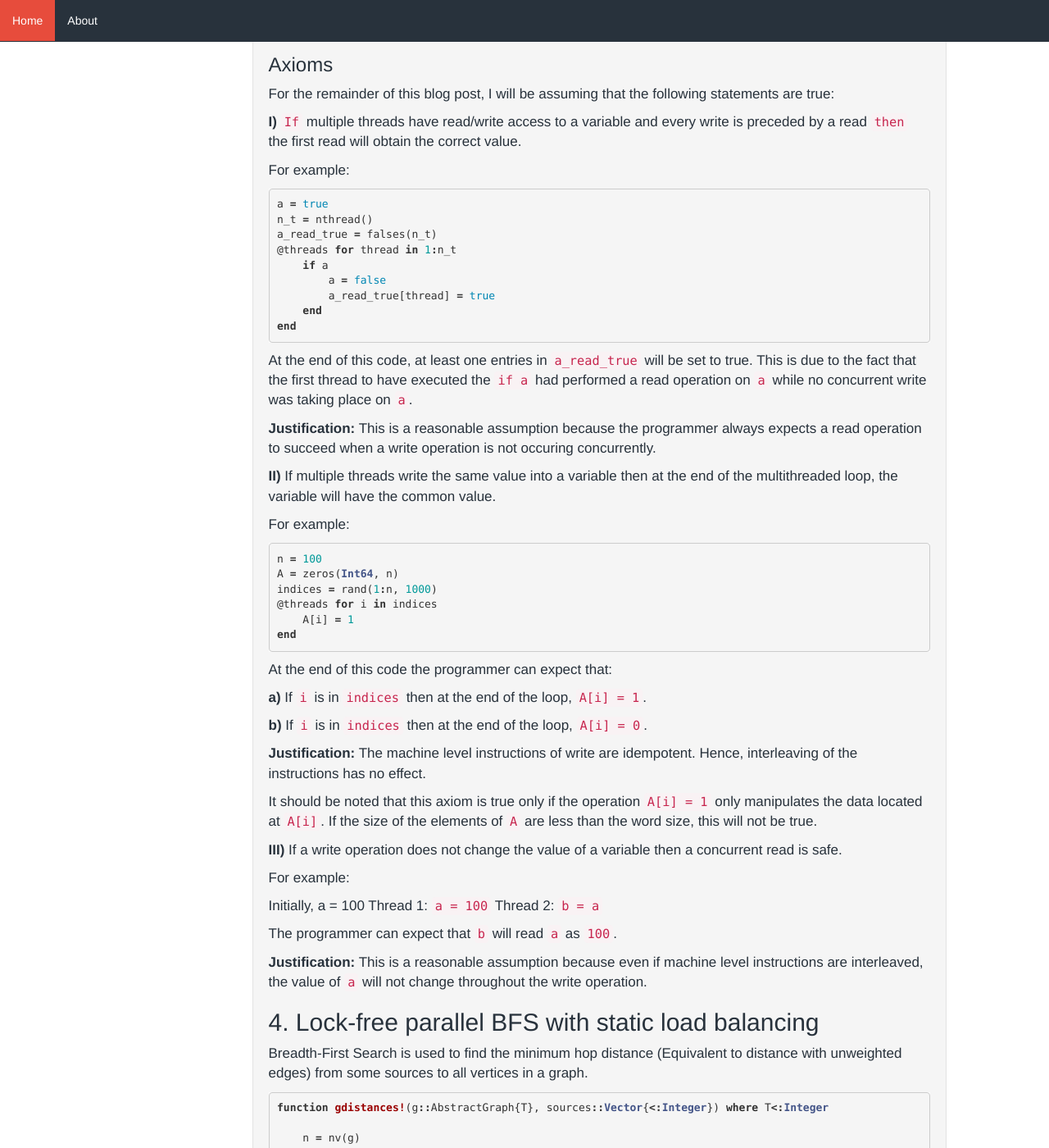
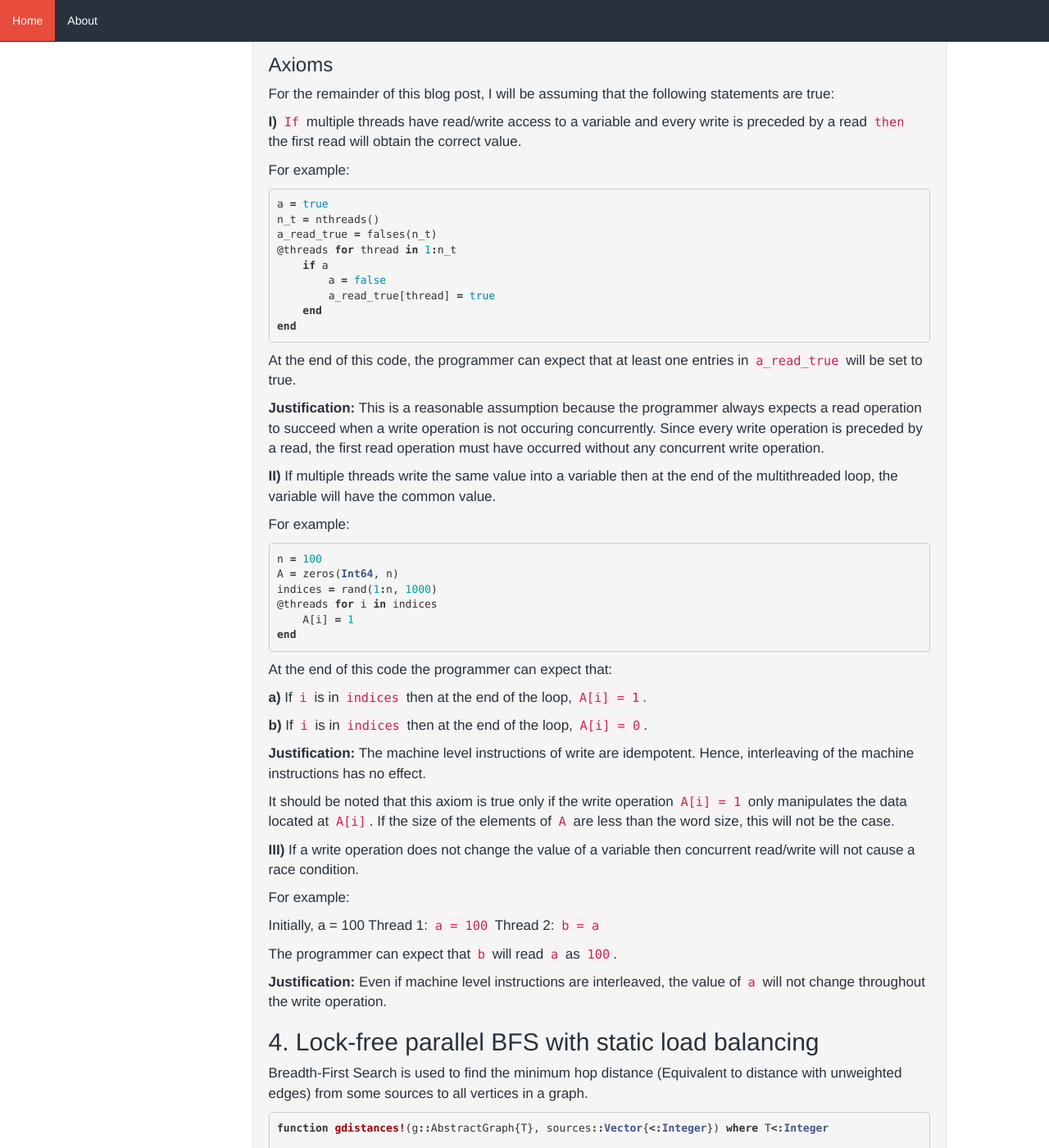
Before and after one commit to SohamTamba/GSoC, a Jekyll site: the page built from _posts/2018-07-23-weeks-9-to-10.markdown, in a window 1280 px wide and 1400 px high, scrolled down 3215 px. Shown: the whole window at 82% size. Built offline with Jekyll 4.4.1, drawn with Linux system fonts in a browser that asks for light colours; some of the changed text lies outside the part shown.

Commit message:
Update 2018-07-23-weeks-9-to-10.markdown

```diff
--- a/_posts/2018-07-23-weeks-9-to-10.markdown
+++ b/_posts/2018-07-23-weeks-9-to-10.markdown
@@ -88,9 +88,9 @@ the first read instruction sets `R_1` and `R_2` to the initial value of `a` (Los
 **Interleaving of Memory Read/Write**
 
 If the data size is greater than the word size then
-a single high level read/write operation will be borken upto into multiple machine level read/write operations.
+a single high level read/write operation will be broken up into multiple machine level read/write operations.
 
-For example, If variable `a` is of size `16-bit` and the word size is `8-bit` then a single Julia write on `a` will consist of two machine level writes as a single machine level write can change `8 bits`.
+For example, If variable `a` is of size `16-bit` and the word size is `8-bit` then a single Julia write on `a` will consist of two machine level writes as a single machine level write can modify `8 bits` at a time.
 
 Consider a machine with 8 bit word size.
 
@@ -164,7 +164,7 @@ For example:
 
 {% highlight julia %}
 a = true
-n_t = nthread()
+n_t = nthreads()
 a_read_true = falses(n_t)
 @threads for thread in 1:n_t
     if a
@@ -174,12 +174,10 @@ a_read_true = falses(n_t)
 end
 {% endhighlight %}
 
-At the end of this code, at least one entries in `a_read_true` will be set to true.
-This is due to the fact that the first thread to have executed the `if a`
-had performed a read operation on `a` while no concurrent write was taking place on `a`.
+At the end of this code, the programmer can expect that at least one entries in `a_read_true` will be set to true.
 
 **Justification:** This is a reasonable assumption because the programmer always expects a read operation to
-succeed when a write operation is not occuring concurrently.
+succeed when a write operation is not occuring concurrently. Since every write operation is preceded by a read, the first read operation must have occurred without any concurrent write operation.
 
 **II)** If multiple threads write the same value into a variable then at the end of the multithreaded loop, the variable will have the common value.
 
@@ -200,11 +198,11 @@ At the end of this code the programmer can expect that:
 
 **b)** If `i` is in `indices` then at the end of the loop, `A[i] = 0`.
 
-**Justification:** The machine level instructions of write are idempotent. Hence, interleaving of the instructions has no effect.
+**Justification:** The machine level instructions of write are idempotent. Hence, interleaving of the machine instructions has no effect.
 
-It should be noted that this axiom is true only if the operation `A[i] = 1` only manipulates the data located at `A[i]`. If the  size of the elements of `A` are less than the word size, this will not be true.
+It should be noted that this axiom is true only if the write operation `A[i] = 1` only manipulates the data located at `A[i]`. If the  size of the elements of `A` are less than the word size, this will not be the case.
 
-**III)** If a write operation does not change the value of a variable then a concurrent read is safe.
+**III)** If a write operation does not change the value of a variable then concurrent read/write will not cause a race condition.
 
 For example:
 
@@ -214,7 +212,7 @@ Thread 2: `b = a`
 
 The programmer can expect that `b` will read `a` as `100`.
 
-**Justification:** This is a reasonable assumption because even if machine level instructions are interleaved, the value of `a` will not change throughout the write operation.
+**Justification:** Even if machine level instructions are interleaved, the value of `a` will not change throughout the write operation.
 
 ## 4. Lock-free parallel BFS with static load balancing
 
```
Also changed, not shown: other parts of _posts/2018-07-23-weeks-9-to-10.markdown (+3 -3 lines).
